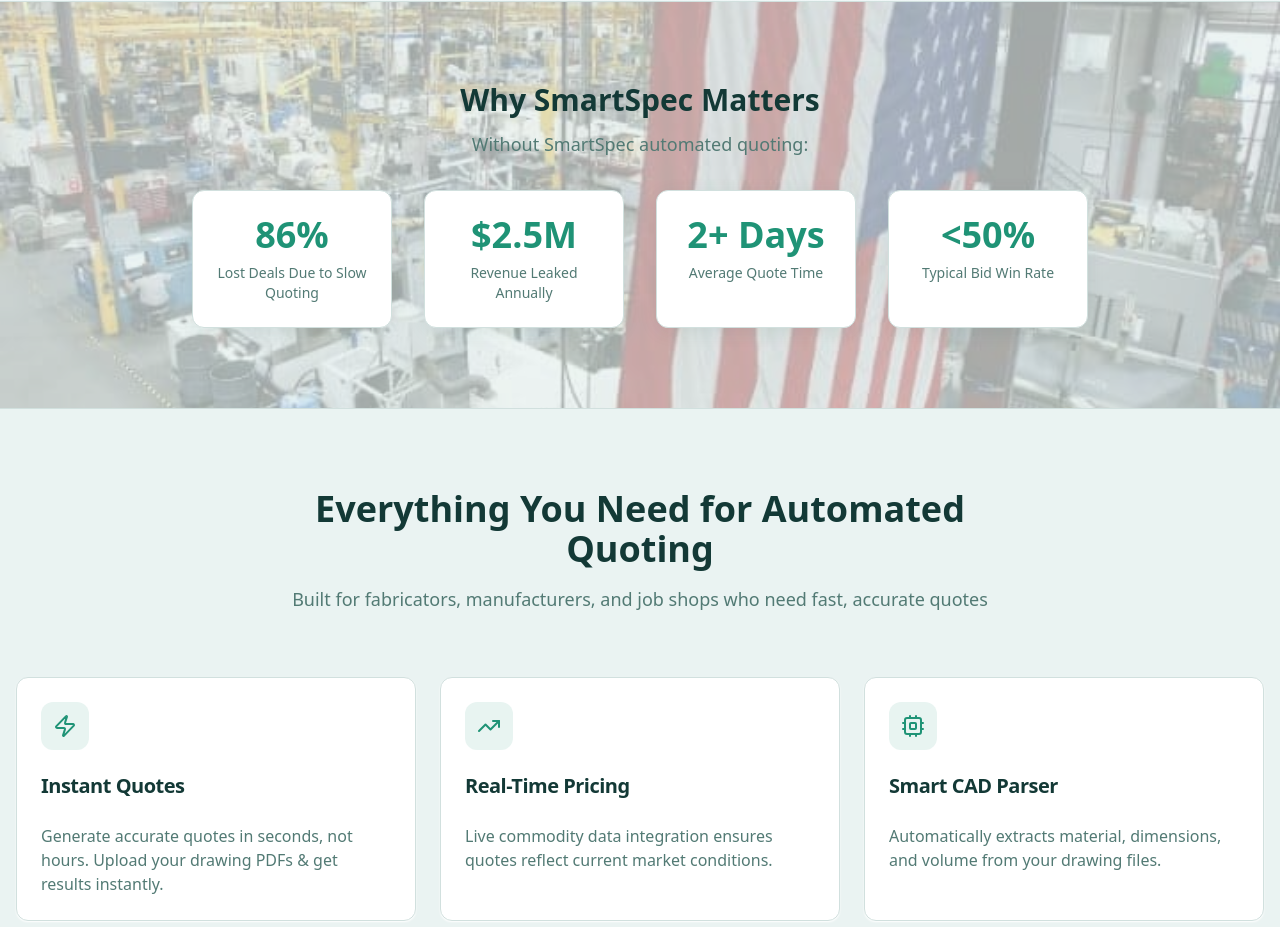
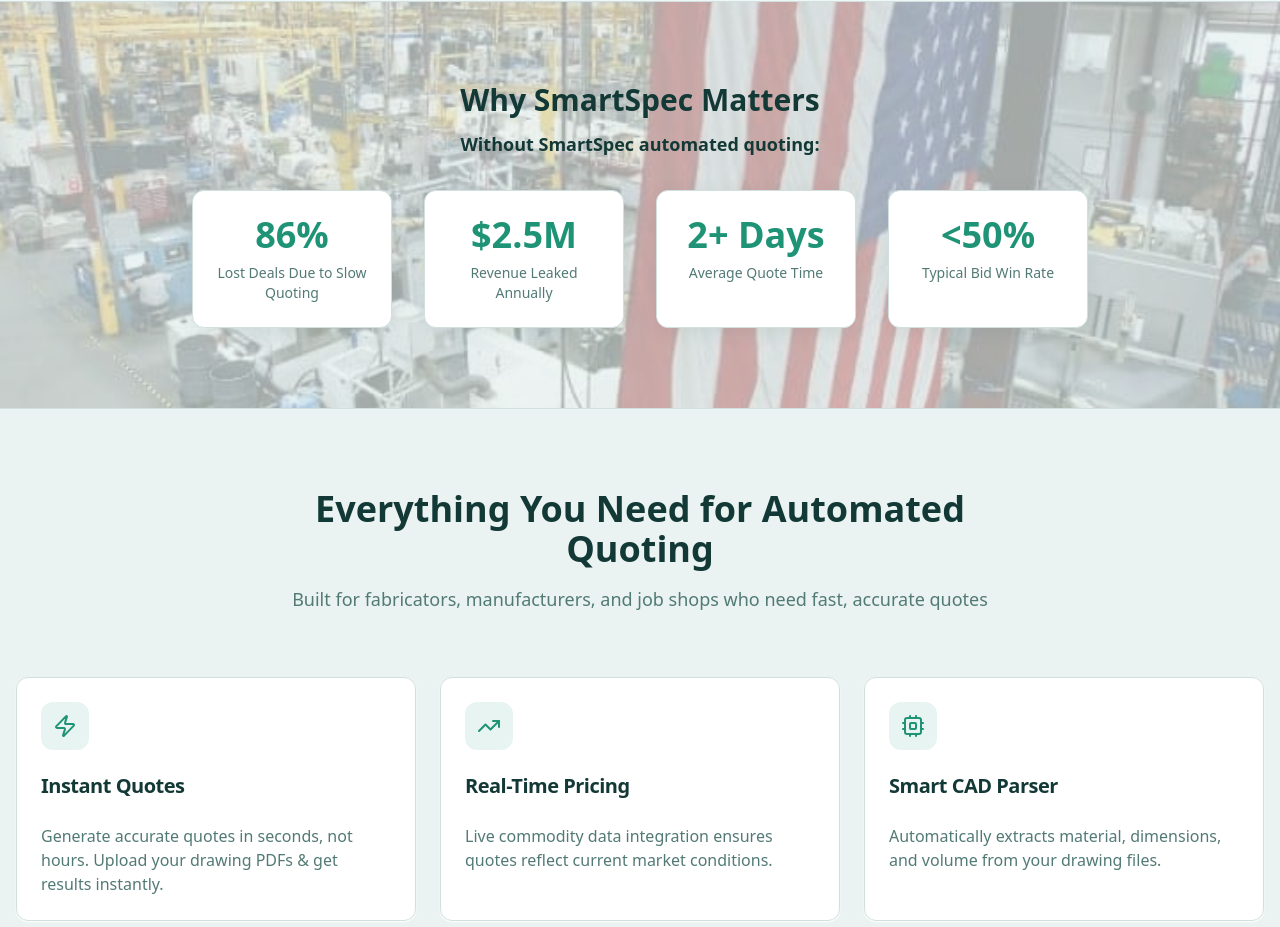
Before and after one commit to SmartSpec/material-quote-bot, a React (Vite) app: page / in a window 1280 px wide. Shown: the part 1672-2599 px from the top of the page. Built offline with nearby package versions, Linux system fonts and the light colour scheme; the HTML template or start-up script is replaced by a standard one.

Commit message:
Fix: Darken "Without SmartSpec" text

```diff
--- a/src/components/WhySmartSpecMatters.tsx
+++ b/src/components/WhySmartSpecMatters.tsx
@@ -19,7 +19,7 @@ const WhySmartSpecMatters = () => {
           <h2 className="text-3xl font-bold mb-3">
             Why SmartSpec Matters
           </h2>
-          <p className="text-lg text-muted-foreground mb-8">
+          <p className="text-lg text-foreground font-semibold mb-8">
             Without SmartSpec automated quoting:
           </p>
 
```
